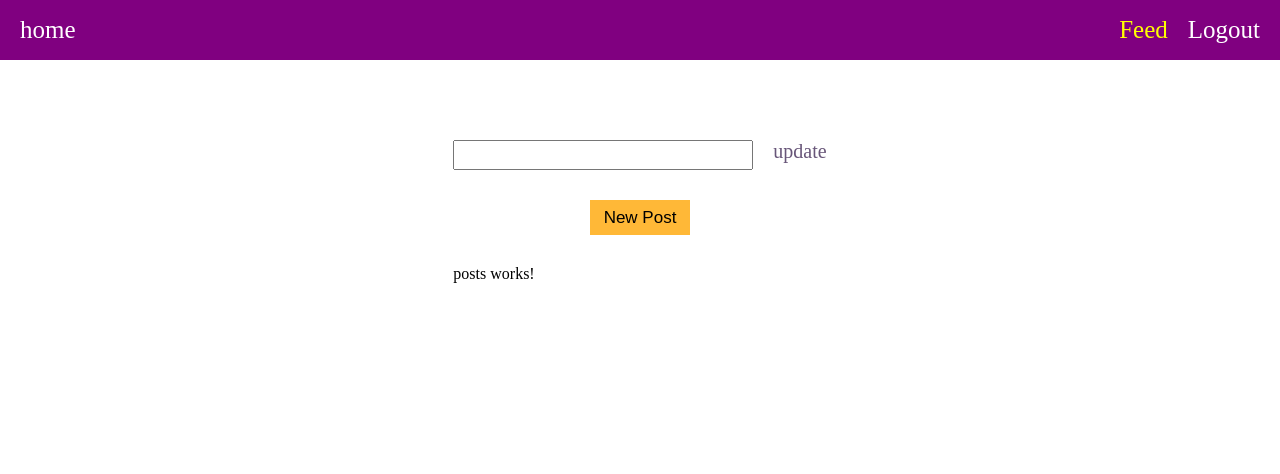
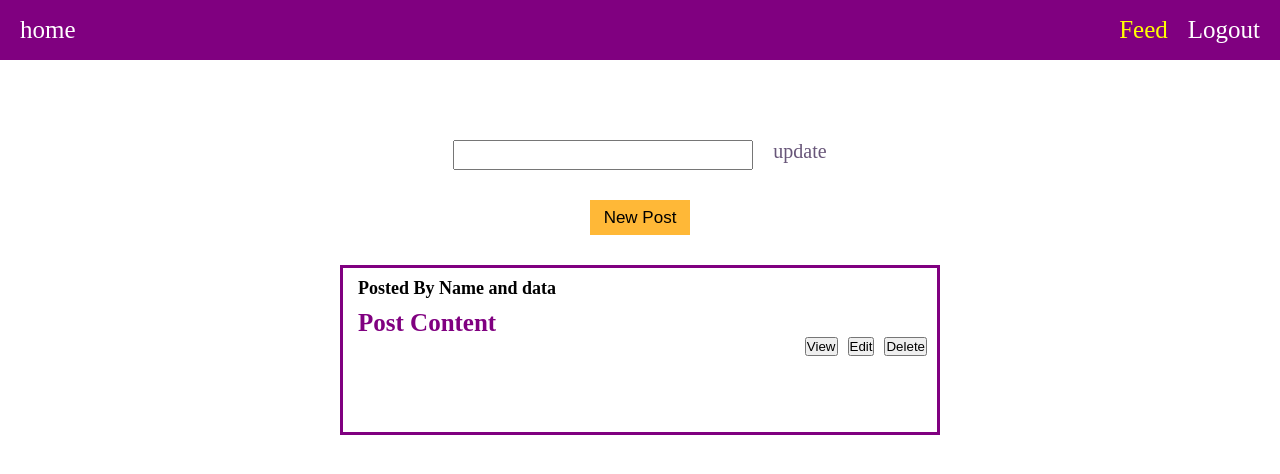
Before and after one commit to otari3/restApi, an Angular app: page / in a window 1280 px wide. Shown: the top 474 px of the page. Built offline with nearby package versions, Linux system fonts and the light colour scheme; no server answers.

Commit message:
added posts

```diff
--- a/src/app/feed/feed/feed.component.html
+++ b/src/app/feed/feed/feed.component.html
@@ -8,12 +8,16 @@
       <div class="post">
         <button (click)="newPost()">New Post</button>
       </div>
-      <div>
-        <app-posts></app-posts>
-      </div>
     </div>
   </div>
+  <div class="posts">
+    <app-posts></app-posts>
+  </div>
 </main>
-<app-post-form *ngIf="hiddingModule">
-  <button (click)="newPost()" class="btn">Cancle</button></app-post-form
->
+<section>
+  <div>
+    <app-post-form *ngIf="hiddingModule">
+      <button (click)="newPost()" class="btn">Cancle</button></app-post-form
+    >
+  </div>
+</section>
--- a/src/app/feed/feed/feed.component.scss
+++ b/src/app/feed/feed/feed.component.scss
@@ -7,7 +7,8 @@ main {
   margin-top: 80px;
   width: 100%;
   display: flex;
-  justify-content: center;
+  flex-direction: column;
+  align-items: center;
 
   .mainDiv {
     .collum {
@@ -51,3 +52,19 @@ main {
   color: white;
   cursor: pointer;
 }
+.posts {
+  display: flex;
+  width: 100vw;
+  align-items: center;
+  flex-direction: column;
+}
+section {
+  position: relative;
+  div {
+    position: absolute;
+    left: 50%;
+    transform: translate(-50%);
+    height: 100%;
+    bottom: 350px;
+  }
+}
--- a/src/app/postForm/post-form/post-form.component.scss
+++ b/src/app/postForm/post-form/post-form.component.scss
@@ -4,14 +4,7 @@
   box-sizing: border-box;
 }
 main {
-  width: 100%;
-  height: 100%;
-  position: relative;
   .module {
-    position: absolute;
-    top: 100px;
-    left: 50%;
-    transform: translate(-50%, -50%);
     width: 500px;
     height: 500px;
     background-color: white;
--- a/src/app/posts/posts/posts.component.html
+++ b/src/app/posts/posts/posts.component.html
@@ -1 +1,11 @@
-<p>posts works!</p>
+<main>
+  <div class="postInformation">
+    <h3>Posted By Name and data</h3>
+    <h2>Post Content</h2>
+  </div>
+  <div class="btns">
+    <button class="btn btn-primary">View</button>
+    <button class="btn btn-info">Edit</button>
+    <button class="btn btn-danger">Delete</button>
+  </div>
+</main>
--- a/src/app/posts/posts/posts.component.scss
+++ b/src/app/posts/posts/posts.component.scss
@@ -0,0 +1,27 @@
+main {
+  width: 600px;
+  height: 170px;
+  border: 3px solid purple;
+  margin-top: 30px;
+
+  .postInformation {
+    display: flex;
+    flex-direction: column;
+    gap: 10px;
+    padding-left: 15px;
+    margin-top: 10px;
+    h2 {
+      color: purple;
+      font-size: 25px;
+    }
+    h3 {
+      font-size: 18px;
+    }
+  }
+  .btns {
+    display: flex;
+    justify-content: flex-end;
+    padding-right: 10px;
+    gap: 10px;
+  }
+}
```
